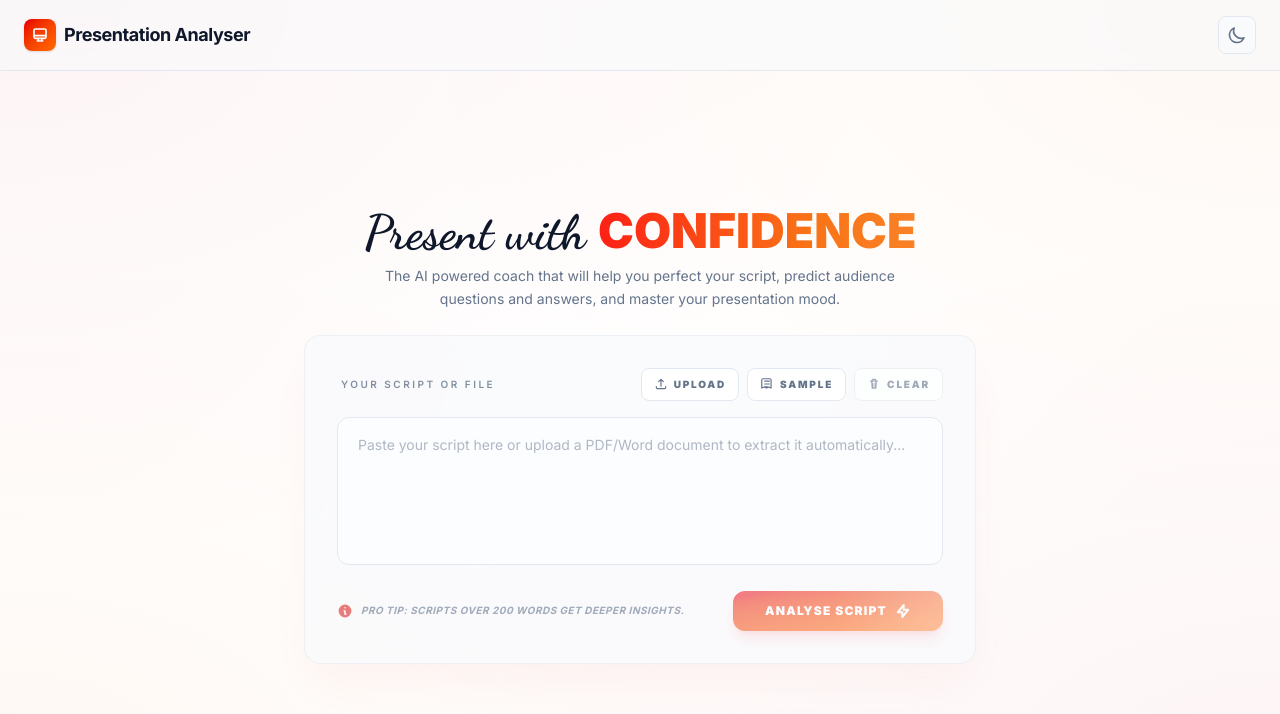
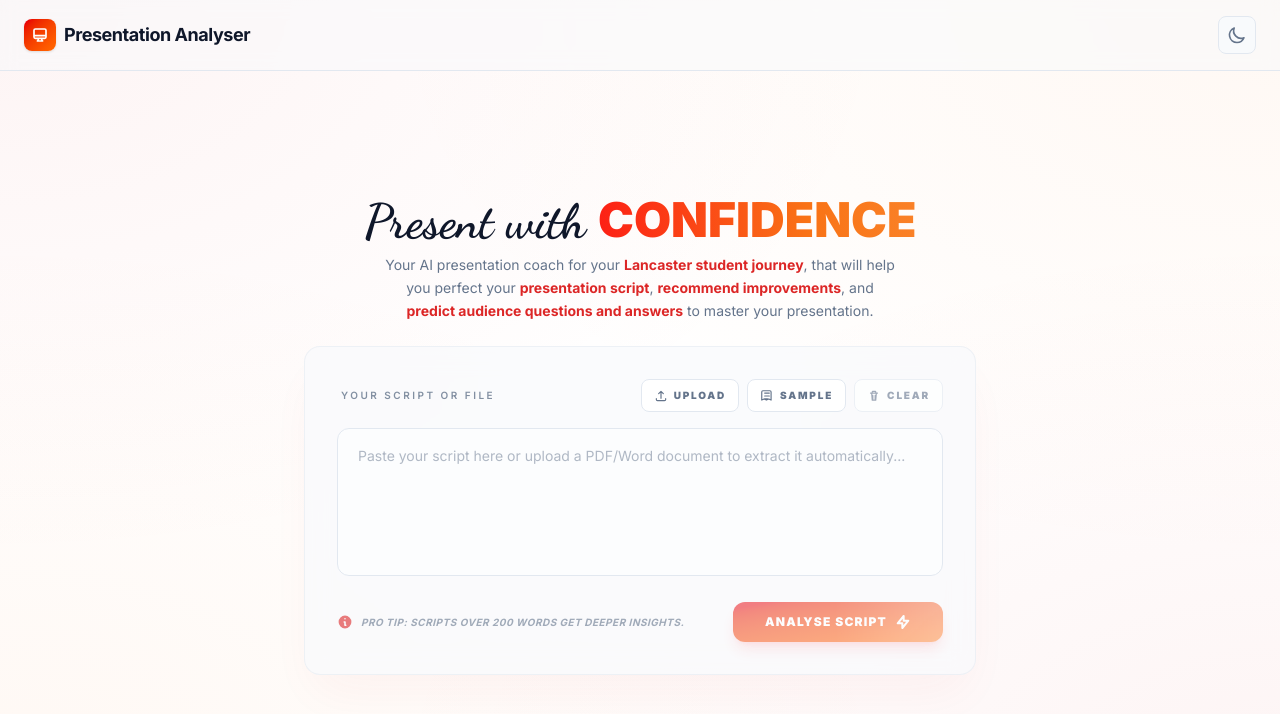
Before and after one commit to Gladnx/ai-presentation-analyser, a Next.js app: page / in a window 1280 px wide. Shown: the top 714 px of the page. Built offline with nearby package versions, Linux system fonts and the light colour scheme.

Commit message:
updated hero section para

```diff
--- a/src/app/globals.css
+++ b/src/app/globals.css
@@ -226,6 +226,20 @@ button,
   }
 }
 
+@keyframes heroCopyReveal {
+  from {
+    opacity: 0;
+    transform: translateY(10px);
+    filter: blur(6px);
+  }
+
+  to {
+    opacity: 1;
+    transform: translateY(0);
+    filter: blur(0);
+  }
+}
+
 /* Text shimmer animation */
 @keyframes textShimmer {
   0% {
@@ -275,3 +289,7 @@ button,
 .animate-hero-accent-reveal {
   animation: heroAccentReveal 0.95s cubic-bezier(0.16, 1, 0.3, 1) 0.28s both;
 }
+
+.animate-hero-copy-reveal {
+  animation: heroCopyReveal 1.2s cubic-bezier(0.16, 1, 0.3, 1) 0.72s both;
+}
--- a/src/components/ScriptInput.tsx
+++ b/src/components/ScriptInput.tsx
@@ -205,7 +205,6 @@ export default function ScriptInput() {
         : "pending";
   const heroReveal = getRevealClass(0, "fade");
   const titleReveal = getRevealClass(80, "rise");
-  const copyReveal = getRevealClass(180, "fade");
   const cardReveal = getRevealClass(240, "card");
   const headerReveal = getRevealClass(320, "fade");
   const uploadReveal = getRevealClass(380, "fade");
@@ -225,25 +224,35 @@ export default function ScriptInput() {
           style={titleReveal.style}
         >
           <span
-            className={`inline-block font-cursive text-text mr-3 tracking-normal ${
-              isAnimatedIn ? "animate-hero-soft-reveal" : "opacity-0"
+            className={`inline-block font-cursive text-text mr-3 tracking-normal ${isAnimatedIn ? "animate-hero-soft-reveal" : "opacity-0"
               }`}
           >
             Present with
           </span>
           <span
-            className={`inline-block ${
-              isAnimatedIn ? "animate-hero-accent-reveal" : "opacity-0"
+            className={`inline-block ${isAnimatedIn ? "animate-hero-accent-reveal" : "opacity-0"
               }`}
           >
             <span className="animate-text-shimmer font-black">CONFIDENCE</span>
           </span>
         </h1>
         <p
-          className={`text-text-muted text-sm max-w-lg mx-auto leading-relaxed ${copyReveal.className}`}
-          style={copyReveal.style}
+          className={`text-text-muted text-sm max-w-lg mx-auto leading-relaxed ${
+            isAnimatedIn ? "animate-hero-copy-reveal" : "opacity-0"
+          }`}
         >
-          The AI powered coach that will help you perfect your script, predict audience questions and answers, and master your presentation mood.
+          Your AI presentation coach for your{" "}
+          <span className="font-bold text-primary">
+            Lancaster student journey
+          </span>
+          , that will help you perfect your{" "}
+          <span className="font-bold text-primary">presentation script</span>,{" "}
+          <span className="font-bold text-primary">recommend improvements</span>,
+          {" "}and{" "}
+          <span className="font-bold text-primary">
+            predict audience questions and answers
+          </span>{" "}
+          to master your presentation.
         </p>
       </div>
 
```
Lines whose indentation alone changed are shown as unchanged.
